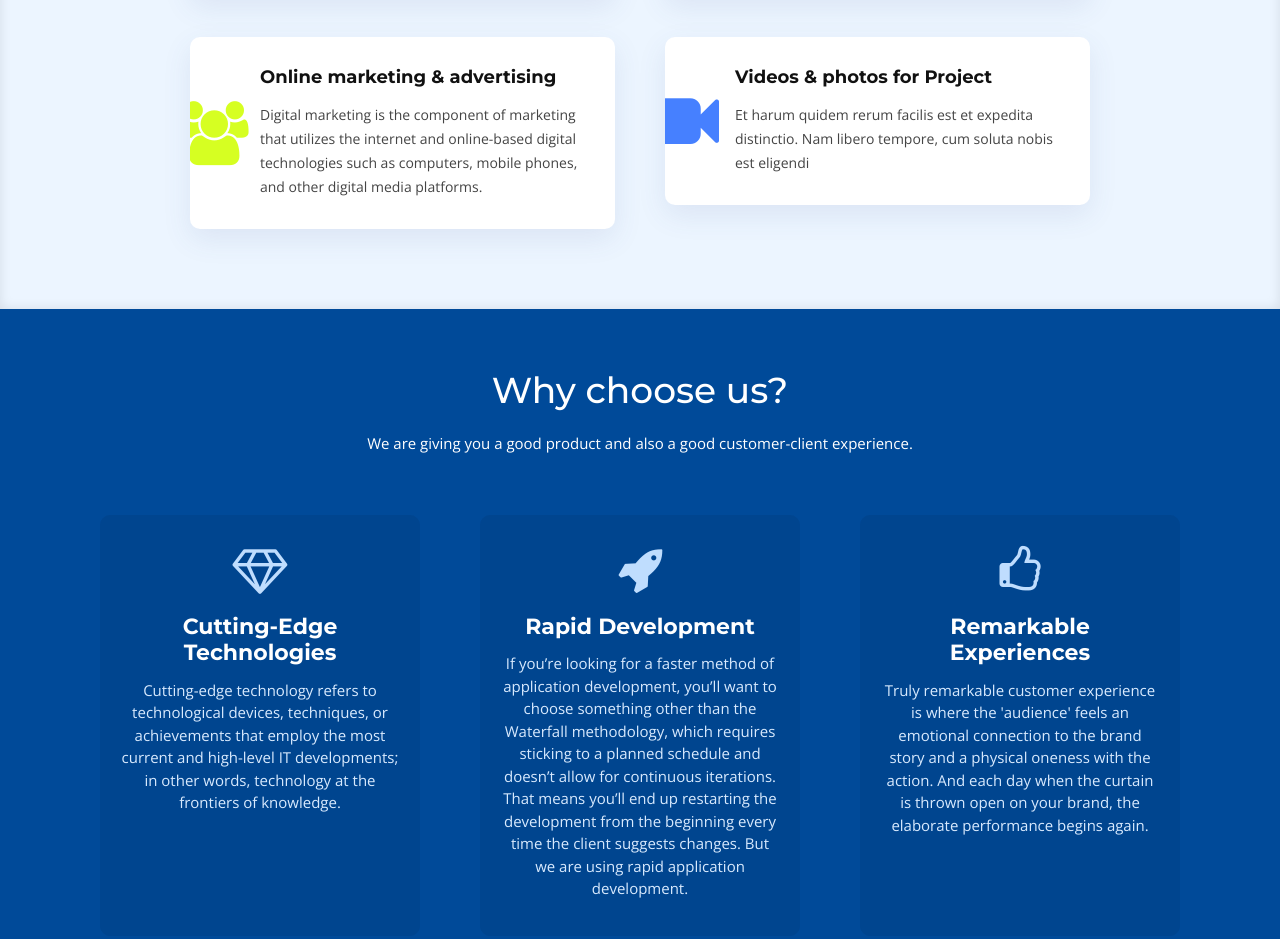
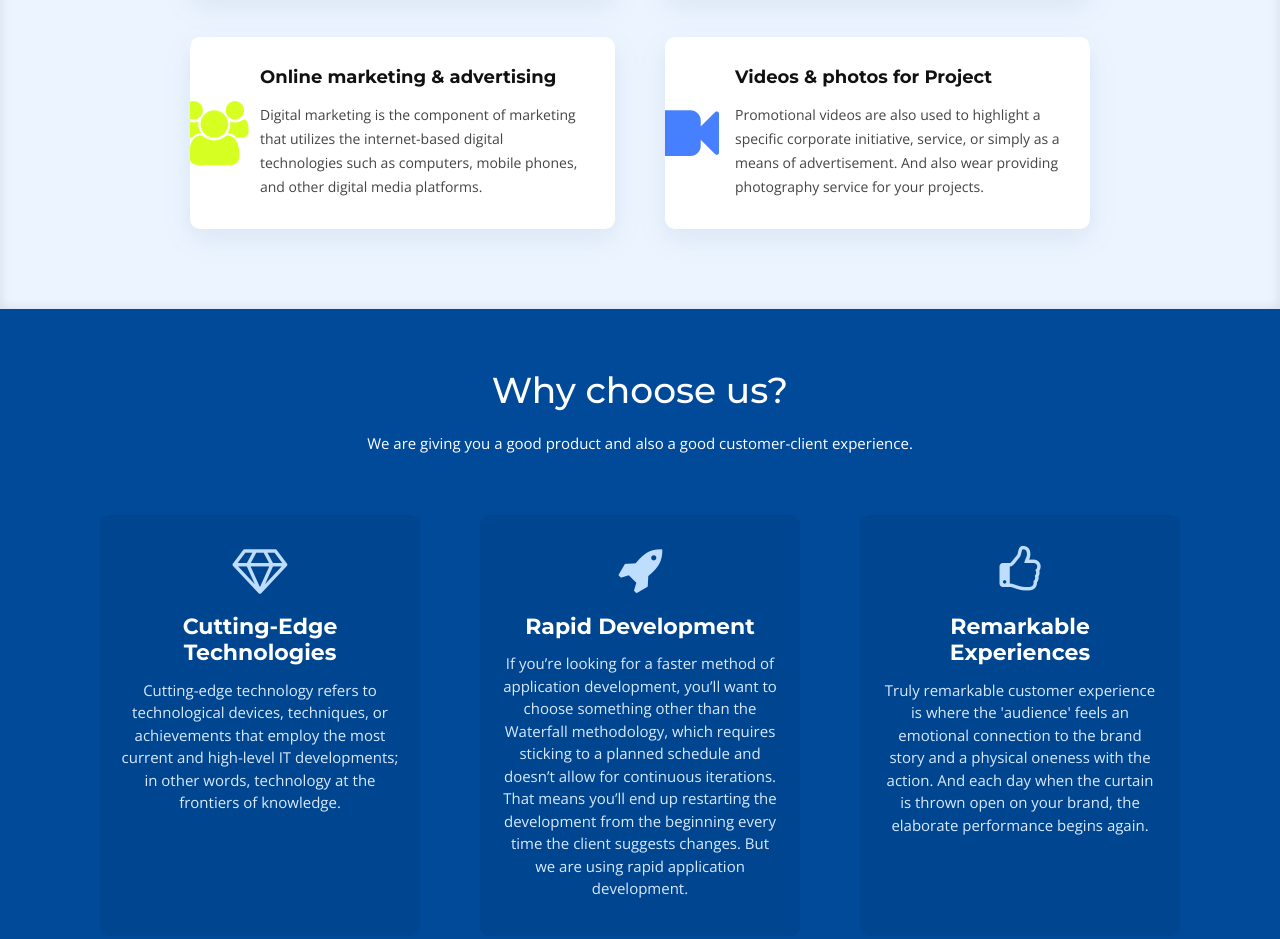
Before and after one commit to kemal8/togglex, a plain HTML site: page index.html in a window 1280 px wide. Shown: the part 1955-2894 px from the top of the page. Drawn offline with nearby package versions, Linux system fonts and the light colour scheme; files whose address does not match are found by name.

Commit message:
Add files via upload
final commit

```diff
--- a/index.html
+++ b/index.html
@@ -2,7 +2,7 @@
 <html lang="en">
 <head>
   <meta charset="utf-8">
-  <title>NewBiz Bootstrap Template</title>
+  <title>ToggleX</title>
   <meta content="width=device-width, initial-scale=1.0" name="viewport">
   <meta content="" name="keywords">
   <meta content="" name="description">
@@ -253,7 +253,7 @@
             <div class="box">
               <div class="icon"><i class="fa fa-users" style="color: #d6ff22;"></i></div>
               <h4 class="title"><a href="">Online marketing & advertising</a></h4>
-              <p class="description">Digital marketing is the component of marketing that utilizes the internet and online-based digital technologies such as computers, mobile phones, and other digital media platforms.
+              <p class="description">Digital marketing is the component of marketing that utilizes the internet-based digital technologies such as computers, mobile phones, and other digital media platforms.
               <!-- <br> -->
               <!-- <br> -->
               <!-- Trigger/Open The Modal -->
@@ -266,7 +266,7 @@
             <div class="box">
               <div class="icon"><i class="fa fa-video-camera" style="color: #4680ff;"></i></div>
               <h4 class="title"><a href="">Videos & photos for Project</a></h4>
-              <p class="description">Et harum quidem rerum facilis est et expedita distinctio. Nam libero tempore, cum soluta nobis est eligendi
+              <p class="description">Promotional videos are also used to highlight a specific corporate initiative, service, or simply as a means of advertisement. And also wear providing photography service for your projects.
               <!-- <br> -->
               <!-- <br> -->
               <!-- Trigger/Open The Modal -->
@@ -553,7 +553,7 @@
     <!--==========================
       Clients Section
     ============================-->
-    <section id="clients" class="section-bg">
+    <!-- <section id="clients" class="section-bg">
 
       <div class="container">
 
@@ -564,7 +564,7 @@
 
         <div class="row no-gutters clients-wrap clearfix wow fadeInUp">
 
-          <!-- <div class="col-lg-3 col-md-4 col-xs-6">
+          <div class="col-lg-3 col-md-4 col-xs-6">
             <div class="client-logo">
               <img src="img/clients/client-1.png" class="img-fluid" alt="">
             </div>
@@ -592,7 +592,7 @@
             <div class="client-logo">
               <img src="img/clients/client-5.png" class="img-fluid" alt="">
             </div>
-          </div> -->
+          </div>
 
           <div class="col-lg-3 col-md-4 col-xs-6">
             <div class="client-logo">
@@ -616,7 +616,7 @@
 
       </div>
 
-    </section>
+    </section> -->
 
     <!--==========================
       Contact Section
```
